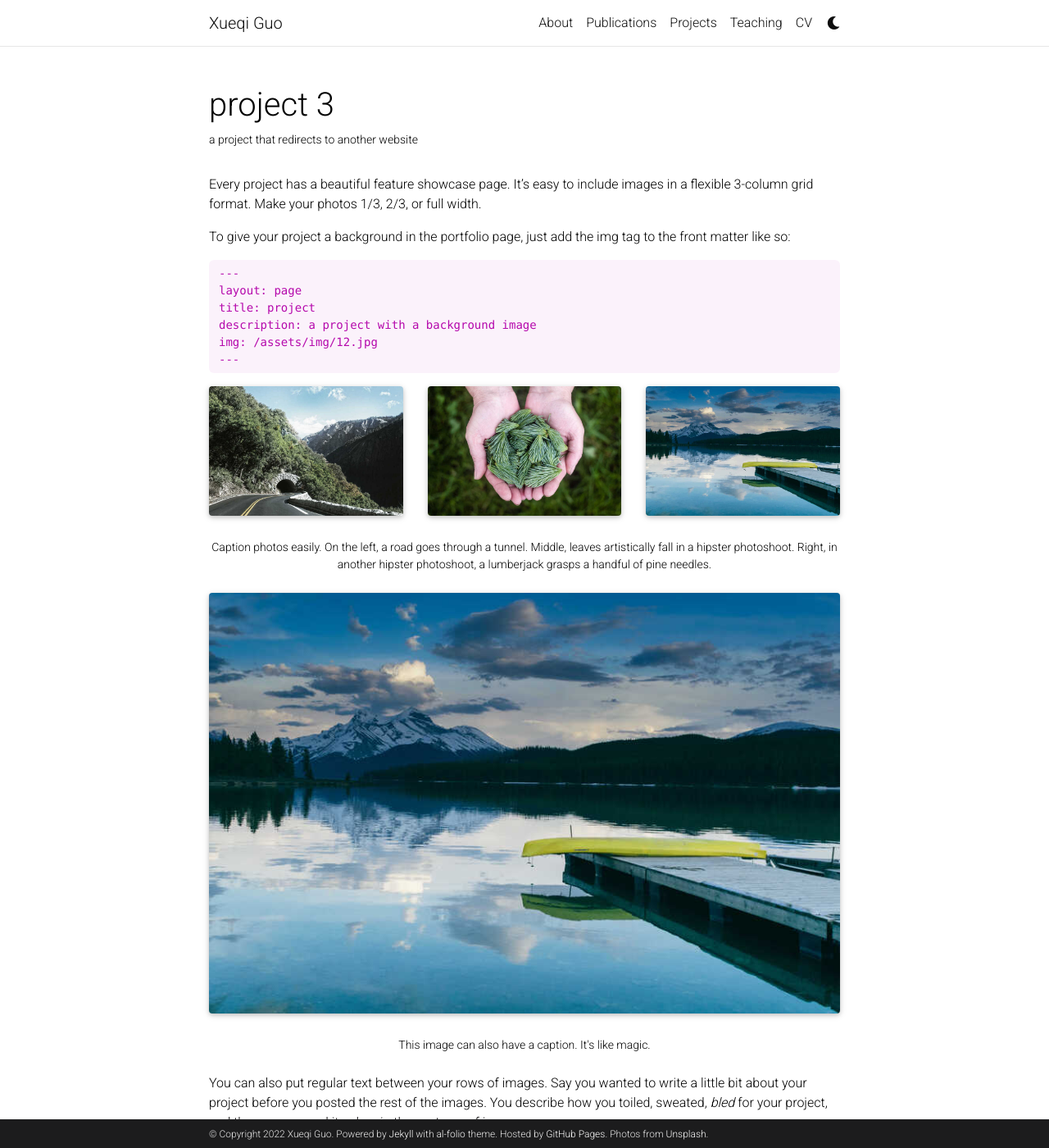
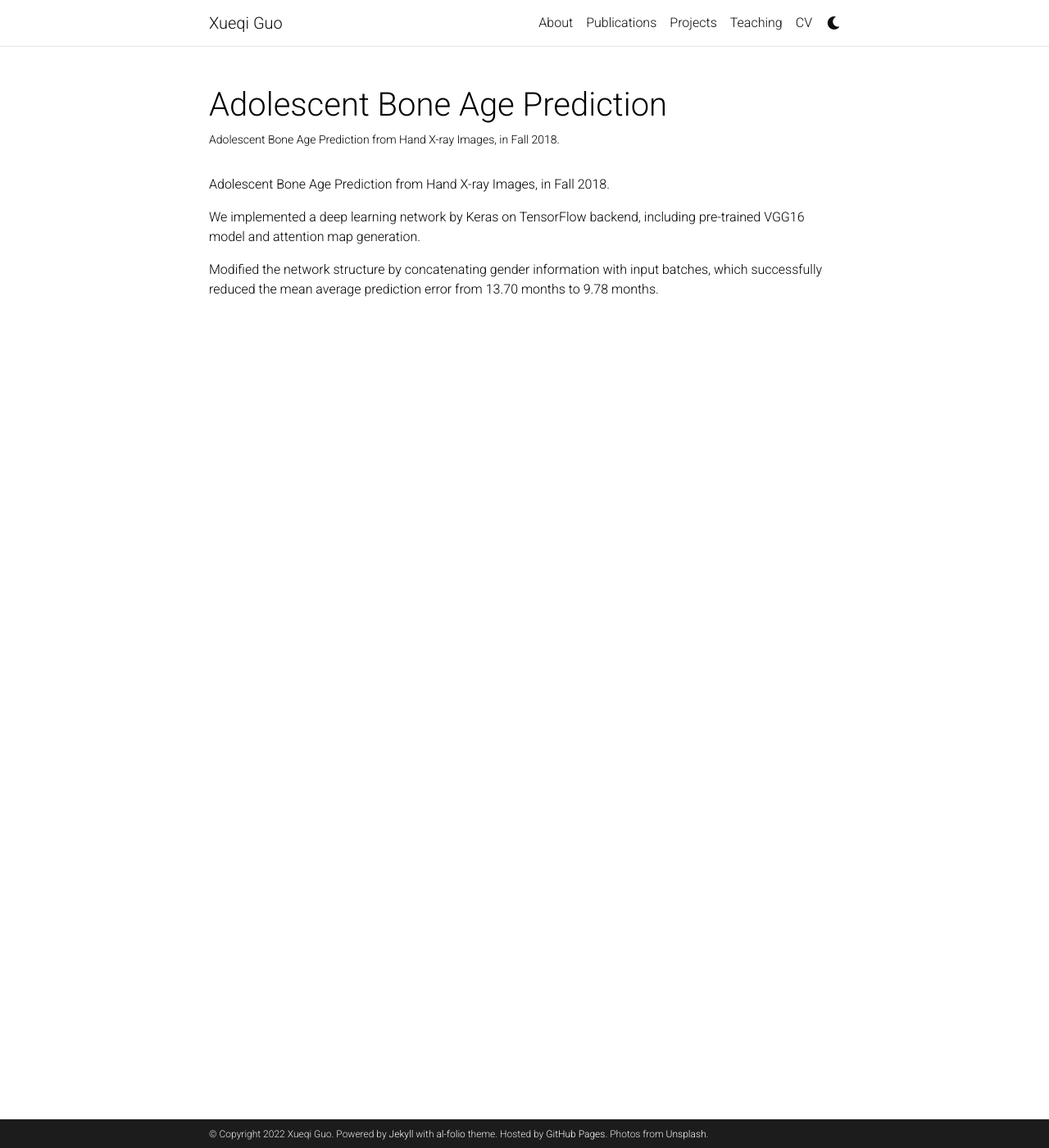
Before and after one commit to gxq1998/gxq1998.github.io, a Jekyll site: the page built from _projects/3_project.md, in a window 1280 px wide and 1400 px high. Shown: the whole window at 82% size. Built offline with Jekyll 4.4.1, drawn with Linux system fonts in a browser that asks for light colours; full-size pictures stand in for the smaller copies a plugin makes; comment, search, counter and statistics services are not loaded; a style sheet for code colours, icons or effects is not loaded; some of the changed text lies outside the part shown.

Commit message:
Update 3_project.md

````diff
--- a/_projects/3_project.md
+++ b/_projects/3_project.md
@@ -1,81 +1,15 @@
 ---
 layout: page
-title: project 3
-description: a project that redirects to another website
+title: Adolescent Bone Age Prediction
+description: Adolescent Bone Age Prediction from Hand X-ray Images, in Fall 2018.
 img: assets/img/7.jpg
 redirect: https://unsplash.com
 importance: 3
 category: work
 ---
 
-Every project has a beautiful feature showcase page.
-It's easy to include images in a flexible 3-column grid format.
-Make your photos 1/3, 2/3, or full width.
+Adolescent Bone Age Prediction from Hand X-ray Images, in Fall 2018.
 
-To give your project a background in the portfolio page, just add the img tag to the front matter like so:
+We implemented a deep learning network by Keras on TensorFlow backend, including pre-trained VGG16 model and attention map generation.
 
-    ---
-    layout: page
-    title: project
-    description: a project with a background image
-    img: /assets/img/12.jpg
-    ---
-
-<div class="row">
-    <div class="col-sm mt-3 mt-md-0">
-        {% include figure.html path="assets/img/1.jpg" title="example image" class="img-fluid rounded z-depth-1" %}
-    </div>
-    <div class="col-sm mt-3 mt-md-0">
-        {% include figure.html path="assets/img/3.jpg" title="example image" class="img-fluid rounded z-depth-1" %}
-    </div>
-    <div class="col-sm mt-3 mt-md-0">
-        {% include figure.html path="assets/img/5.jpg" title="example image" class="img-fluid rounded z-depth-1" %}
-    </div>
-</div>
-<div class="caption">
-    Caption photos easily. On the left, a road goes through a tunnel. Middle, leaves artistically fall in a hipster photoshoot. Right, in another hipster photoshoot, a lumberjack grasps a handful of pine needles.
-</div>
-<div class="row">
-    <div class="col-sm mt-3 mt-md-0">
-        {% include figure.html path="assets/img/5.jpg" title="example image" class="img-fluid rounded z-depth-1" %}
-    </div>
-</div>
-<div class="caption">
-    This image can also have a caption. It's like magic.
-</div>
-
-You can also put regular text between your rows of images.
-Say you wanted to write a little bit about your project before you posted the rest of the images.
-You describe how you toiled, sweated, *bled* for your project, and then... you reveal its glory in the next row of images.
-
-
-<div class="row justify-content-sm-center">
-    <div class="col-sm-8 mt-3 mt-md-0">
-        {% include figure.html path="assets/img/6.jpg" title="example image" class="img-fluid rounded z-depth-1" %}
-    </div>
-    <div class="col-sm-4 mt-3 mt-md-0">
-        {% include figure.html path="assets/img/11.jpg" title="example image" class="img-fluid rounded z-depth-1" %}
-    </div>
-</div>
-<div class="caption">
-    You can also have artistically styled 2/3 + 1/3 images, like these.
-</div>
-
-
-The code is simple.
-Just wrap your images with `<div class="col-sm">` and place them inside `<div class="row">` (read more about the <a href="https://getbootstrap.com/docs/4.4/layout/grid/">Bootstrap Grid</a> system).
-To make images responsive, add `img-fluid` class to each; for rounded corners and shadows use `rounded` and `z-depth-1` classes.
-Here's the code for the last row of images above:
-
-{% raw %}
-```html
-<div class="row justify-content-sm-center">
-    <div class="col-sm-8 mt-3 mt-md-0">
-        {% include figure.html path="assets/img/6.jpg" title="example image" class="img-fluid rounded z-depth-1" %}
-    </div>
-    <div class="col-sm-4 mt-3 mt-md-0">
-        {% include figure.html path="assets/img/11.jpg" title="example image" class="img-fluid rounded z-depth-1" %}
-    </div>
-</div>
-```
-{% endraw %}
+Modified the network structure by concatenating gender information with input batches, which successfully reduced the mean average prediction error from 13.70 months to 9.78 months.
````
